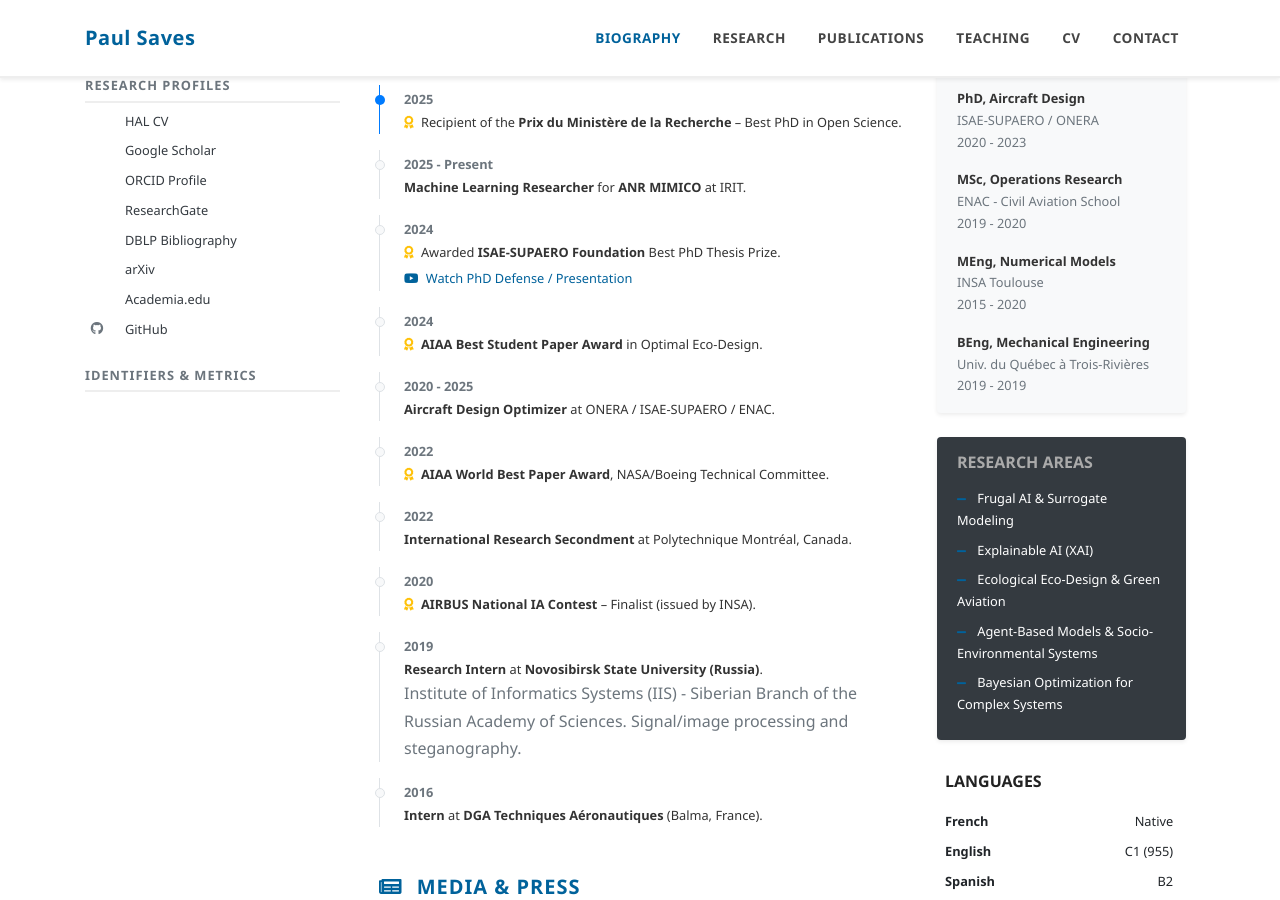
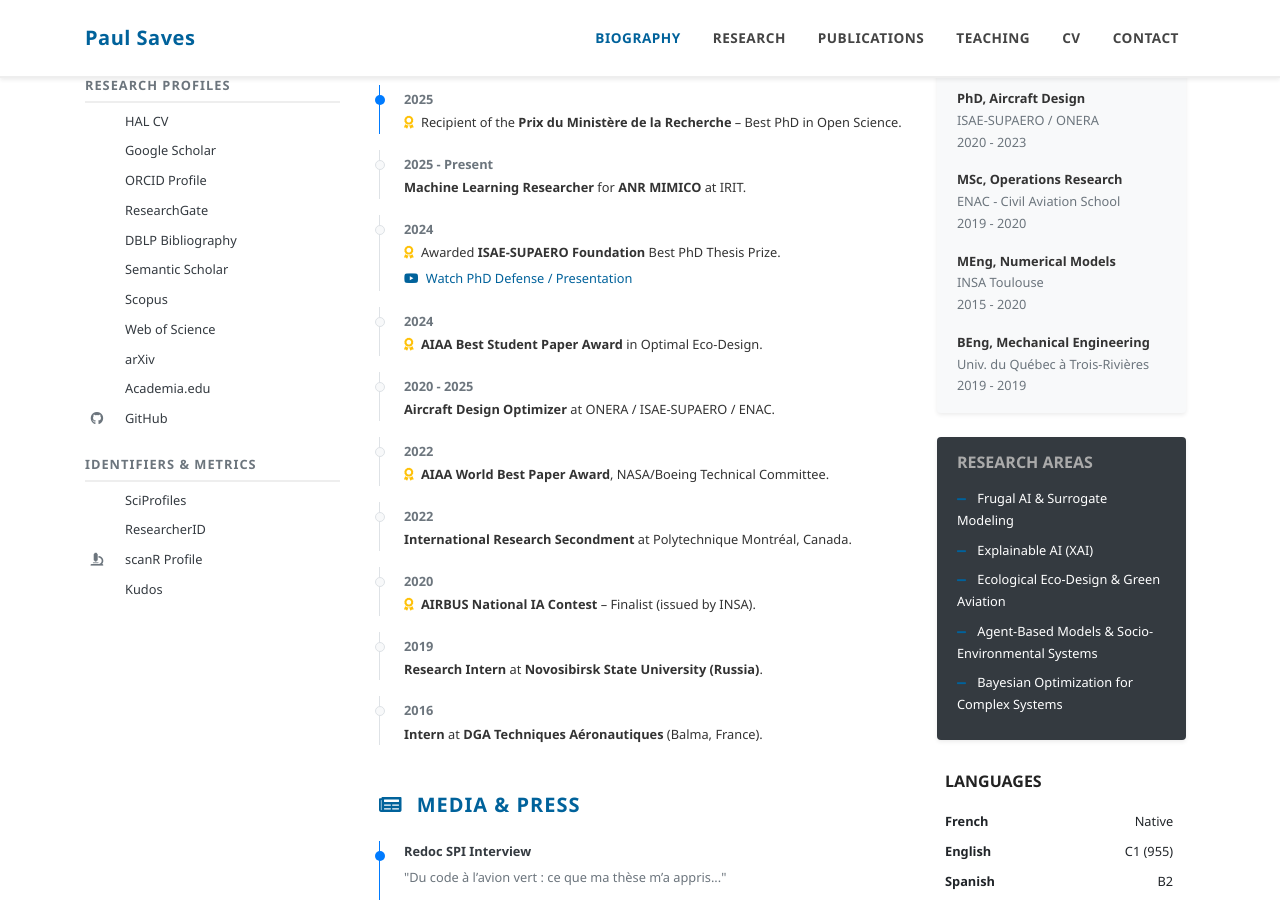
Before and after one commit to Paul-Saves/Paul-Saves.github.io, a Jekyll site: the page built from index.md, in a window 1280 px wide and 900 px high, scrolled down 547 px. Built offline with Jekyll 4.4.1, drawn with Linux system fonts in a browser that asks for light colours; a style sheet for code colours, icons or effects is not loaded; part of the change alters nothing that is shown.

Commit message:
3 iteration

```diff
--- a/_config.yml
+++ b/_config.yml
@@ -17,6 +17,13 @@ dblp_url: "https://dblp.org/pid/348/4887.html"
 arxiv_url: "https://arxiv.org/a/saves_p_1.html"
 academia_url: "https://ut1-capitole.academia.edu/PaulSaves"
 hal_cv_url: "https://cv.hal.science/paul-saves"
+sciprofiles_id: "4107201"
+researcherid: "KBP-8982-2024"
+scopus_id: "57410817800"
+scanr_url: "https://scanr.enseignementsup-recherche.gouv.fr/authors/idref275839664"
+wos_url: "https://www.webofscience.com/wos/author/record/KBP-8982-2024"
+kudos_url: "https://www.growkudos.com/profile/paul_saves"
+semanticscholar_id: "2145081081"
 
 # Keywords for SEO
 keywords: "Paul Saves, Optimization, Surrogate Modeling, Frugal AI, XAI, MDO, Green Aviation, IRIT, CNRS, ISAE-SUPAERO, ONERA"
--- a/index.md
+++ b/index.md
@@ -74,7 +74,6 @@ title: Biography
             <div class="news-dot bg-light border" style="position: absolute; left: -5px; top: 10px; width: 10px; height: 10px; border-radius: 50%;"></div>
             <span class="text-muted small font-weight-bold">2019</span>
             <p class="small mb-0"><strong>Research Intern</strong> at <strong>Novosibirsk State University (Russia)</strong>.</p>
-            <p class="x-small text-muted mb-0">Institute of Informatics Systems (IIS) - Siberian Branch of the Russian Academy of Sciences. Signal/image processing and steganography.</p>
           </div>
           <!-- Role 2016 -->
           <div class="news-item pl-4 mb-3 border-left" style="position: relative;">
```
